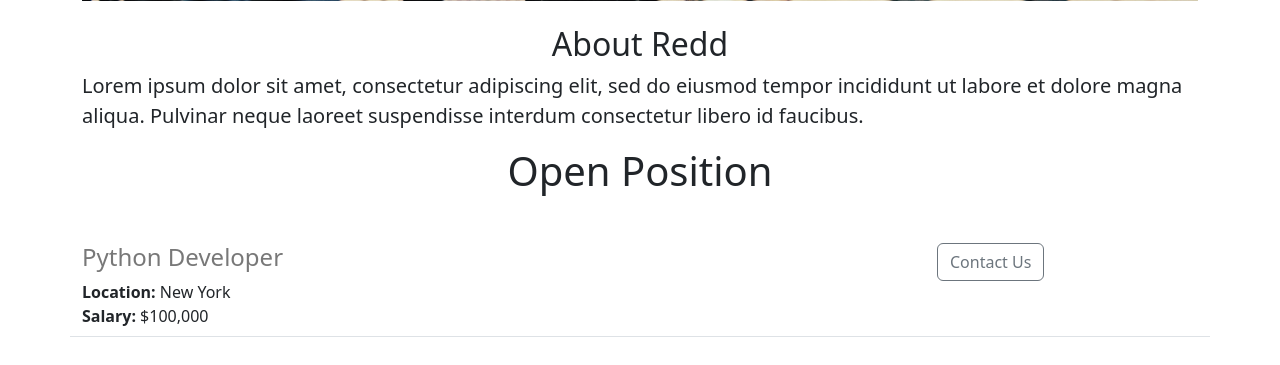
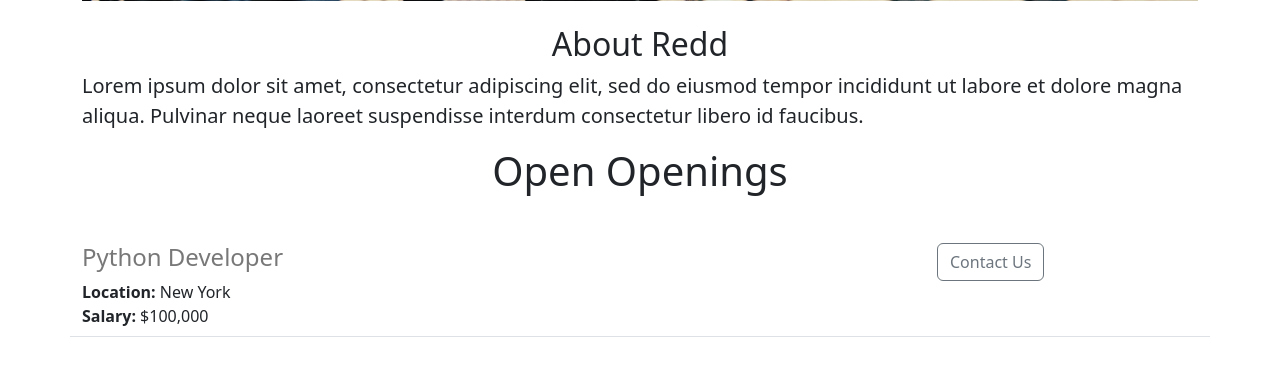
Before and after one commit to jhimmaderal/careers-webiste, a Flask app: page / in a window 1280 px wide. Shown: the part 439-804 px from the top of the page. Run offline with Flask 3, Linux system fonts and the light colour scheme.

Commit message:
made changes

```diff
--- a/templates/home.html
+++ b/templates/home.html
@@ -22,7 +22,7 @@
     <h2 class="text-center mt-4">About Redd</h2>
     <p class = "lead">Lorem ipsum dolor sit amet, consectetur adipiscing elit, sed do eiusmod tempor incididunt ut labore et dolore magna aliqua. Pulvinar neque laoreet suspendisse interdum consectetur libero id faucibus.</p>
 
-    <h1 class="text-center mt-2 mb-4">Open Position</h1>
+    <h1 class="text-center mt-2 mb-4">Open Openings</h1>
     <div>
       {% for job in jobs %}
         {% include 'jobitem.html' %}
```
